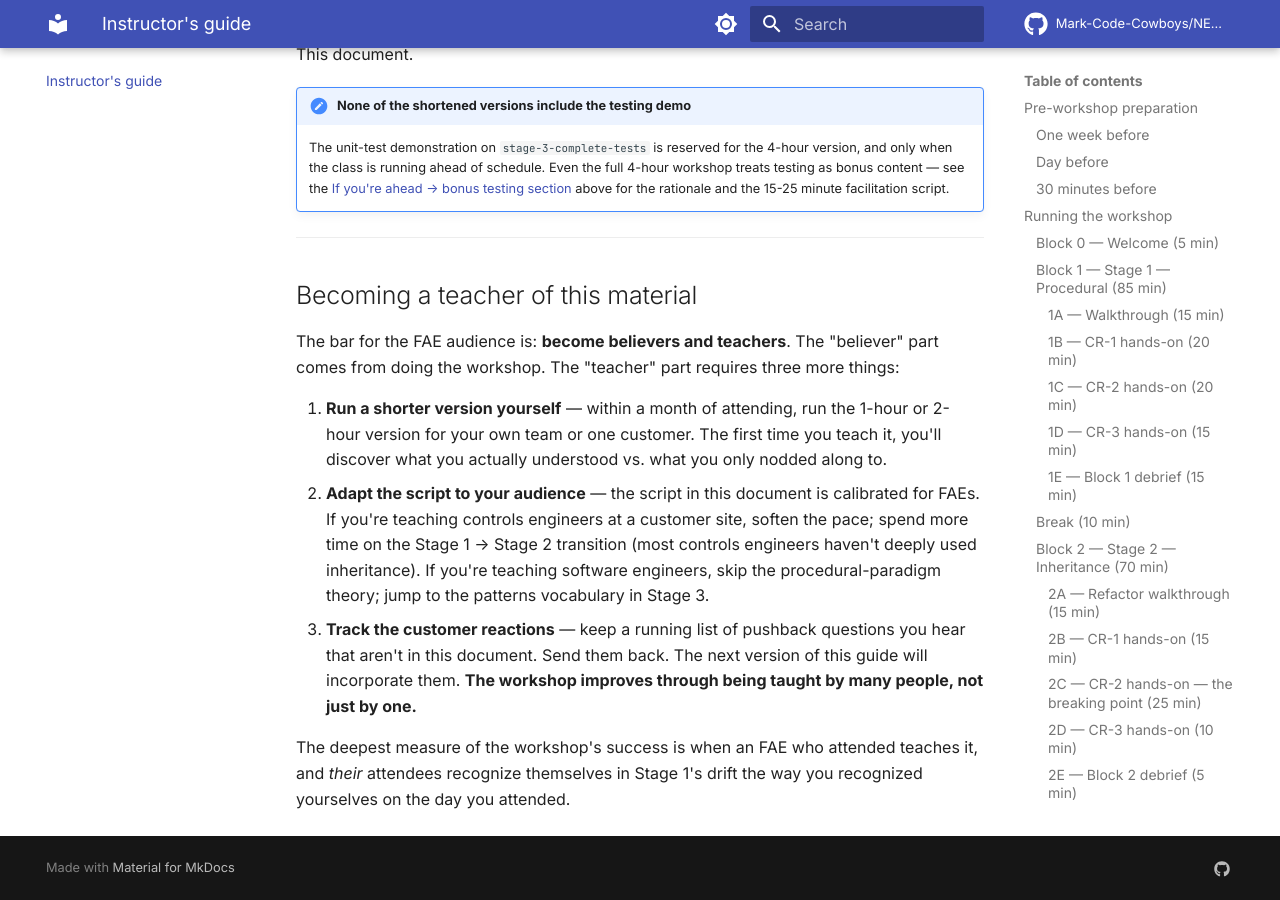
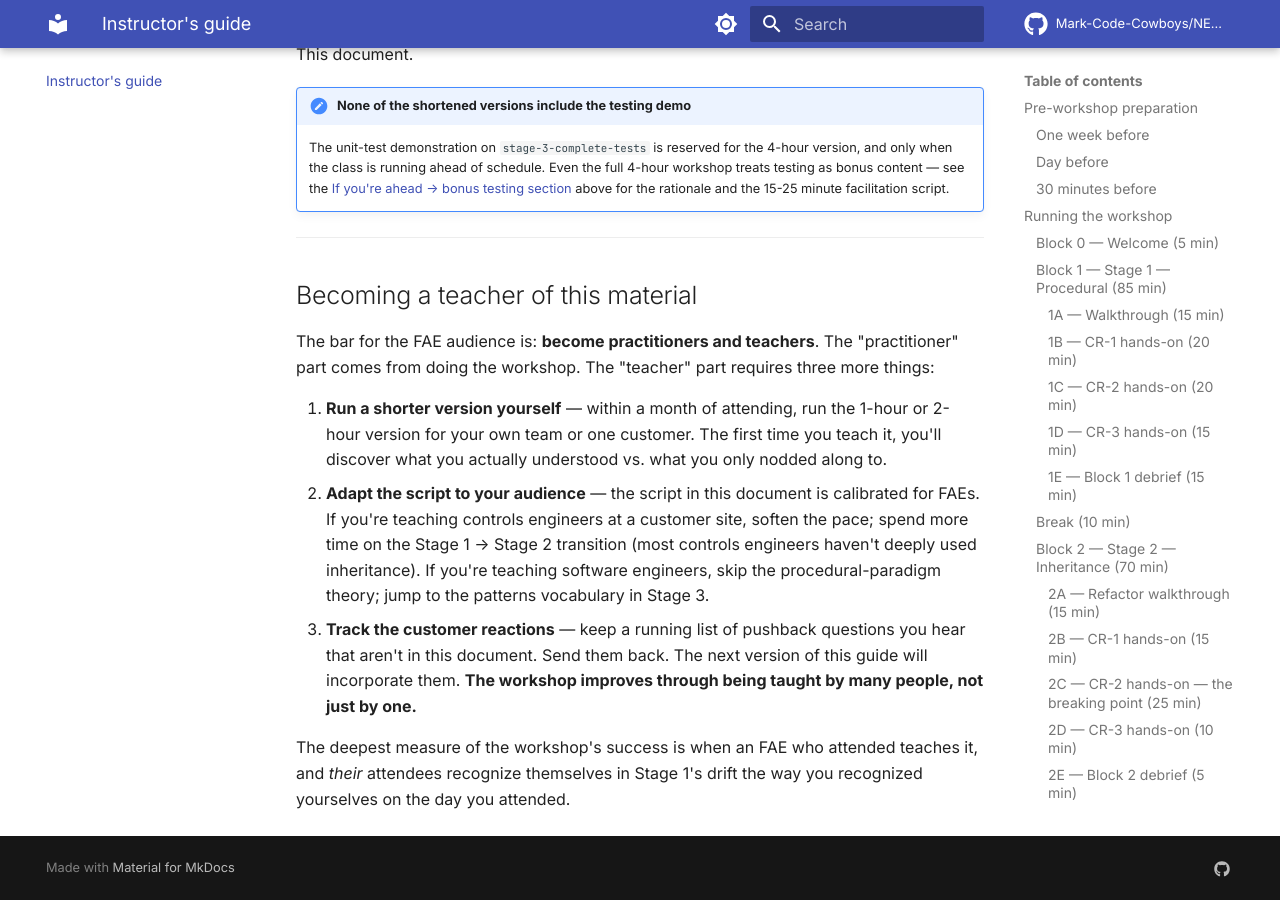
Before and after one commit to Beckhoff-USA-Community/Procedural_To_SOLID, an MkDocs documentation site: the page built from docs/instructor.md, in a window 1280 px wide and 900 px high, scrolled down 20241 px. Built offline with MkDocs 1.6.1 and Material for MkDocs 9.7.7, drawn with Linux system fonts in a browser that asks for light colours; comment, search, counter and statistics services are not loaded.

Commit message:
slide 77 updated language softened

```diff
--- a/docs/instructor.md
+++ b/docs/instructor.md
@@ -593,7 +593,7 @@ This document.
 
 ## Becoming a teacher of this material
 
-The bar for the FAE audience is: **become believers and teachers**. The "believer" part comes from doing the workshop. The "teacher" part requires three more things:
+The bar for the FAE audience is: **become practitioners and teachers**. The "practitioner" part comes from doing the workshop. The "teacher" part requires three more things:
 
 1. **Run a shorter version yourself** — within a month of attending, run the 1-hour or 2-hour version for your own team or one customer. The first time you teach it, you'll discover what you actually understood vs. what you only nodded along to.
 2. **Adapt the script to your audience** — the script in this document is calibrated for FAEs. If you're teaching controls engineers at a customer site, soften the pace; spend more time on the Stage 1 → Stage 2 transition (most controls engineers haven't deeply used inheritance). If you're teaching software engineers, skip the procedural-paradigm theory; jump to the patterns vocabulary in Stage 3.
```
Also changed, not shown: 1 other file.
